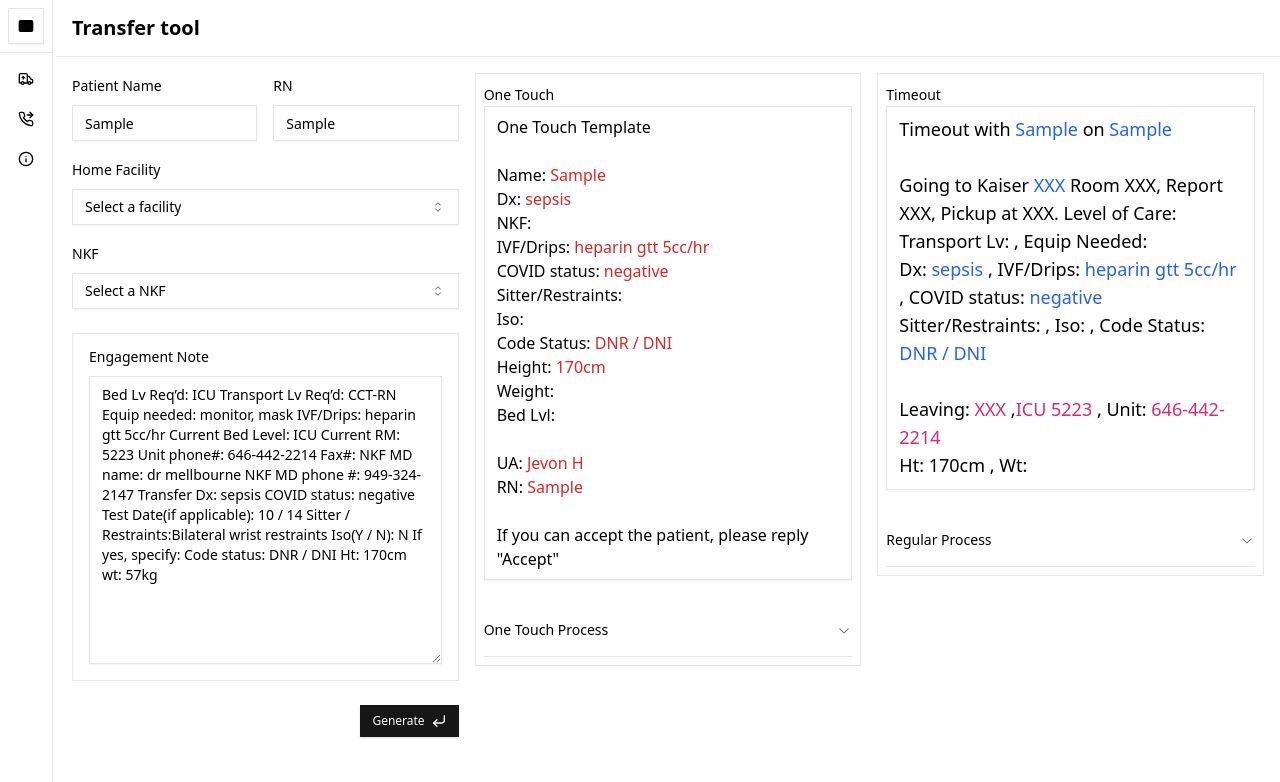
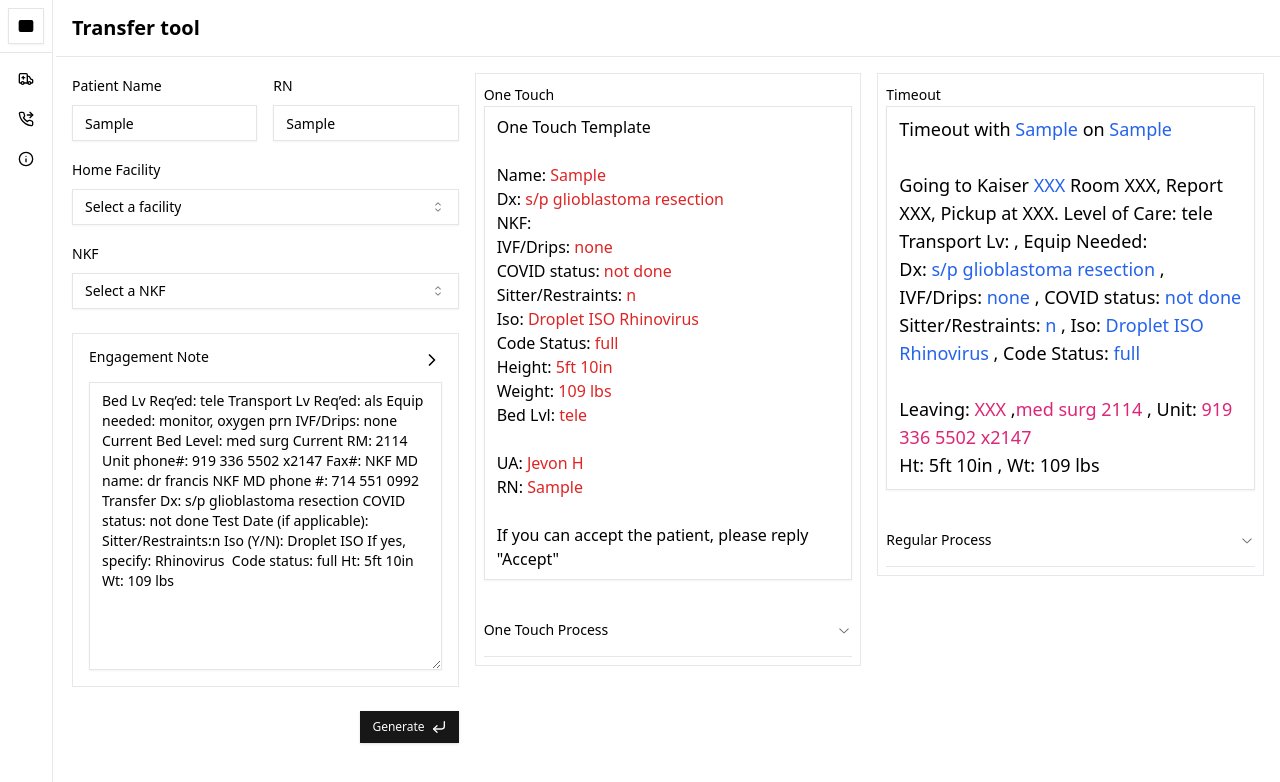
Before and after one commit to hilljevon/scal-helper, a Next.js app: page / in a window 1280 px wide. Both pictures are taken after typing "Sample", "Sample" into the empty fields and a click on the button "Generate". Shown: the top 782 px of the page. Built offline with nearby package versions, Linux system fonts and the light colour scheme.

Commit message:
Created button to cycle through different test engagement notes. Fixed bug for isolation + isolation reason in engagement note.

```diff
--- a/components/user/ValidatedMainPage.tsx
+++ b/components/user/ValidatedMainPage.tsx
@@ -1,6 +1,9 @@
 'use client'
 import {
+    ArrowRight,
+    ChevronRight,
     CornerDownLeft,
+    StepForward,
 } from "lucide-react"
 import { Button } from "@/components/ui/button"
 import { Input } from "@/components/ui/input"
@@ -56,13 +59,18 @@ const formSchema = z.object({
     homeFacility: z.string(),
     nkf: z.string()
 })
-
+const dummyEngagementNoteData = [
+    "Bed Lv Req’ed: tele Transport Lv Req’ed: als Equip needed: monitor, oxygen prn IVF/Drips: none Current Bed Level: med surg Current RM: 2114 Unit phone#: 919 336 5502 x2147 Fax#: NKF MD name: dr francis NKF MD phone #: 714 551 0992 Transfer Dx: s/p glioblastoma resection COVID status: not done Test Date (if applicable): Sitter/Restraints:n Iso (Y/N): Droplet ISO If yes, specify: Rhinovirus  Code status: full Ht: 5ft 10in Wt: 109 lbs",
+    "Bed Lv Req’ed: ICU Transport Lv Req’ed: CCT-RN Equip needed: monitor, mask IVF/Drips: heparin gtt 5cc/hr Current Bed Level: ICU Current RM: 5223 Unit phone#: 646-442-2214 Fax#: NKF MD name: dr Smith NKF MD phone #: 949-324-2147 Transfer Dx: SEPSIS, COVID COVID status: Positive Test Date(if applicable): 10 / 14 Sitter / Restraints:Bilateral wrist restraints Iso (Y/N): Y If yes, specify: COVID Code status: DNR / DNI Ht: 170cm Wt: 57kg",
+    "Bed Lv Req’ed: DOU Transport Lv Req’ed: BLS Equip needed: Cardiac Monitor IVF/Drips: Normal saline Current Bed Level: Tele Current RM: 1234 Unit phone#: 714-768-2944 Fax#: 714-888-4563 NKF MD name: dr Silvia Martinez NKF MD phone #: 949-324-2147 Transfer Dx: Failure to thrive COVID status: negative Test Date(if applicable): 10 / 14 Sitter / Restraints: Sitter Bilateral wrist restraints Iso (Y/N): N If yes, specify: Code status: DNR / DNI Ht: 170cm Wt: 57kg"
+]
 export function ValidatedMainPage() {
+    const [activeEngagementNote, setActiveEngagementNote] = useState(0)
     // default form for engagement
     const form = useForm<z.infer<typeof formSchema>>({
         resolver: zodResolver(formSchema),
         defaultValues: {
-            engagementNote: test2,
+            engagementNote: dummyEngagementNoteData[activeEngagementNote],
             patientName: "",
             rnName: "",
             homeFacility: "",
@@ -76,6 +84,7 @@ export function ValidatedMainPage() {
         patientName: "",
         rnCaseManager: "",
     })
+
     // THIS IS THE HOME FACILITY
     const [currentFacility, setCurrentFacility] = useState<HomeFacilityType | null>(null)
     // this is the facility the patient is currently at
@@ -103,6 +112,10 @@ export function ValidatedMainPage() {
         matchedNkf && (
             setNkf(matchedNkf)
         )
+    }
+    const toggleEngagementNote = () => {
+        setActiveEngagementNote((prevInt) => (prevInt + 1) % 3)
+        form.setValue("engagementNote", dummyEngagementNoteData[activeEngagementNote])
     }
     return (
         <>
@@ -224,7 +237,16 @@ export function ValidatedMainPage() {
                                     <FormItem>
                                         <fieldset className="grid gap-6 rounded-lg border p-4">
                                             <div className="grid gap-3">
-                                                <FormLabel htmlFor="engagementNote">Engagement Note</FormLabel>
+                                                <FormLabel htmlFor="engagementNote">
+                                                    <div className="flex justify-between">
+                                                        <div>
+                                                            Engagement Note
+                                                        </div>
+                                                        <div>
+                                                            <ChevronRight onClick={toggleEngagementNote} className="size-5 hover:cursor-pointer" />
+                                                        </div>
+                                                    </div>
+                                                </FormLabel>
                                                 <FormControl>
                                                     <Textarea
                                                         id="engagementNote"
@@ -256,13 +278,14 @@ export function ValidatedMainPage() {
                                         {caseData && (
                                             <p className="text-base">
                                                 One Touch Template <br /> <br />  Name:  <span className="text-red-600">{generalData.patientName} </span> <br />
+
                                                 {/* May need to create conditional */}
                                                 Dx: <span className="text-red-600"> {caseData["Transfer Dx"]} </span>  <br />
                                                 NKF: <span className="text-red-600"> {nkf?.name} </span>  <br />
                                                 IVF/Drips: <span className="text-red-600">{caseData["IVF/Drips"]} </span><br />
                                                 COVID status: <span className="text-red-600">{caseData["COVID status"]} </span> <br />
                                                 Sitter/Restraints: <span className="text-red-600">{caseData["Sitter/Restraints"]} </span><br />
-                                                Iso: <span className="text-red-600">{caseData["Iso (Y/N)"]} </span> <br />
+                                                Iso: <span className="text-red-600">{caseData["Iso (Y/N)"]} {caseData["If yes, specify"]}  </span> <br />
                                                 Code Status: <span className="text-red-600">{caseData["Code status"]} </span> <br />
                                                 {/* May need to create conditional */}
                                                 Height: <span className="text-red-600">{caseData["Ht"]} </span> <br />
@@ -316,7 +339,7 @@ export function ValidatedMainPage() {
                                                 IVF/Drips: <span className="text-blue-600"> {caseData["IVF/Drips"]} </span>,
                                                 COVID status: <span className="text-blue-600"> {caseData["COVID status"]} </span> <br />
                                                 Sitter/Restraints: <span className="text-blue-600"> {caseData["Sitter/Restraints"]} </span>,
-                                                Iso: <span className="text-blue-600">{caseData["Iso (Y/N)"]} </span> ,
+                                                Iso: <span className="text-blue-600">{caseData["Iso (Y/N)"]} {caseData["If yes, specify"]} </span> ,
                                                 Code Status: <span className="text-blue-600"> {caseData["Code status"]} </span> <br /> <br />
                                                 Leaving: <span className="text-pink-600"> {nkf ? (<p className="inline-block">{nkf.name}</p>) : (<p className="inline-block">XXX</p>)} </span>,
                                                 <span className="text-pink-600">{caseData["Current Bed Level"]} </span>
--- a/lib/handleTransferData.ts
+++ b/lib/handleTransferData.ts
@@ -1,5 +1,5 @@
-export const test1 = "Bed Lv Req’d: tele Transport Lv Req’d: als Equip needed: monitor, oxygen prn IVF/Drips: none cm bob 714 335 1123 x5431 Current Bed Level: med surg Current RM: 2114 Unit phone#: 919 336 5502 x2147 Fax#: NKF MD name: dr francis NKF MD phone #: 714 551 0992 Transfer Dx: s/p glioblastoma resection COVID status: not done Test Date (if applicable): Sitter/Restraints:n Iso (Y/N): If yes, specify: Code status: full Ht: 5ft 10in wt: 109 lbs"
-export const test2 = "Bed Lv Req’d: ICU Transport Lv Req’d: CCT-RN Equip needed: monitor, mask IVF/Drips: heparin gtt 5cc/hr Current Bed Level: ICU Current RM: 5223 Unit phone#: 646-442-2214 Fax#: NKF MD name: dr mellbourne NKF MD phone #: 949-324-2147 Transfer Dx: sepsis COVID status: negative Test Date(if applicable): 10 / 14 Sitter / Restraints:Bilateral wrist restraints Iso(Y / N): N If yes, specify: Code status: DNR / DNI Ht: 170cm wt: 57kg"
+export const test1 = "Bed Lv Req’d: tele Transport Lv Req’d: als Equip needed: monitor, oxygen prn IVF/Drips: none cm bob 714 335 1123 x5431 Current Bed Level: med surg Current RM: 2114 Unit phone#: 919 336 5502 x2147 Fax#: NKF MD name: dr francis NKF MD phone #: 714 551 0992 Transfer Dx: s/p glioblastoma resection COVID status: not done Test Date (if applicable): Sitter/Restraints:n Iso (Y/N): If yes, specify: Code status: full Ht: 5ft 10in Wt: 109 lbs"
+export const test2 = "Bed Lv Req’d: ICU Transport Lv Req’d: CCT-RN Equip needed: monitor, mask IVF/Drips: heparin gtt 5cc/hr Current Bed Level: ICU Current RM: 5223 Unit phone#: 646-442-2214 Fax#: NKF MD name: dr mellbourne NKF MD phone #: 949-324-2147 Transfer Dx: sepsis COVID status: negative Test Date(if applicable): 10 / 14 Sitter / Restraints:Bilateral wrist restraints Iso(Y / N): N If yes, specify: Code status: DNR / DNI Ht: 170cm Wt: 57kg"
 export const test3 = "Bed Lv Req’d: Tele Transport Lv Req’d: BLS Equip needed: Cardiac Monitor IVF/Drips: Normal saline Current Bed Level: Tele Current RM: 1234 Unit phone#: 714-768-2944 Fax#: 714-888-4563 NKF MD name: dr mellbourne NKF MD phone #: 949-324-2147 Transfer Dx: sepsis COVID status: negative Test Date(if applicable): 10 / 14 Sitter / Restraints: Sitter Bilateral wrist restraints Iso(Y / N): N If yes, specify: Code status: DNR / DNI Ht: 170cm Wt: 57kg"
 
 const results = {};
```
